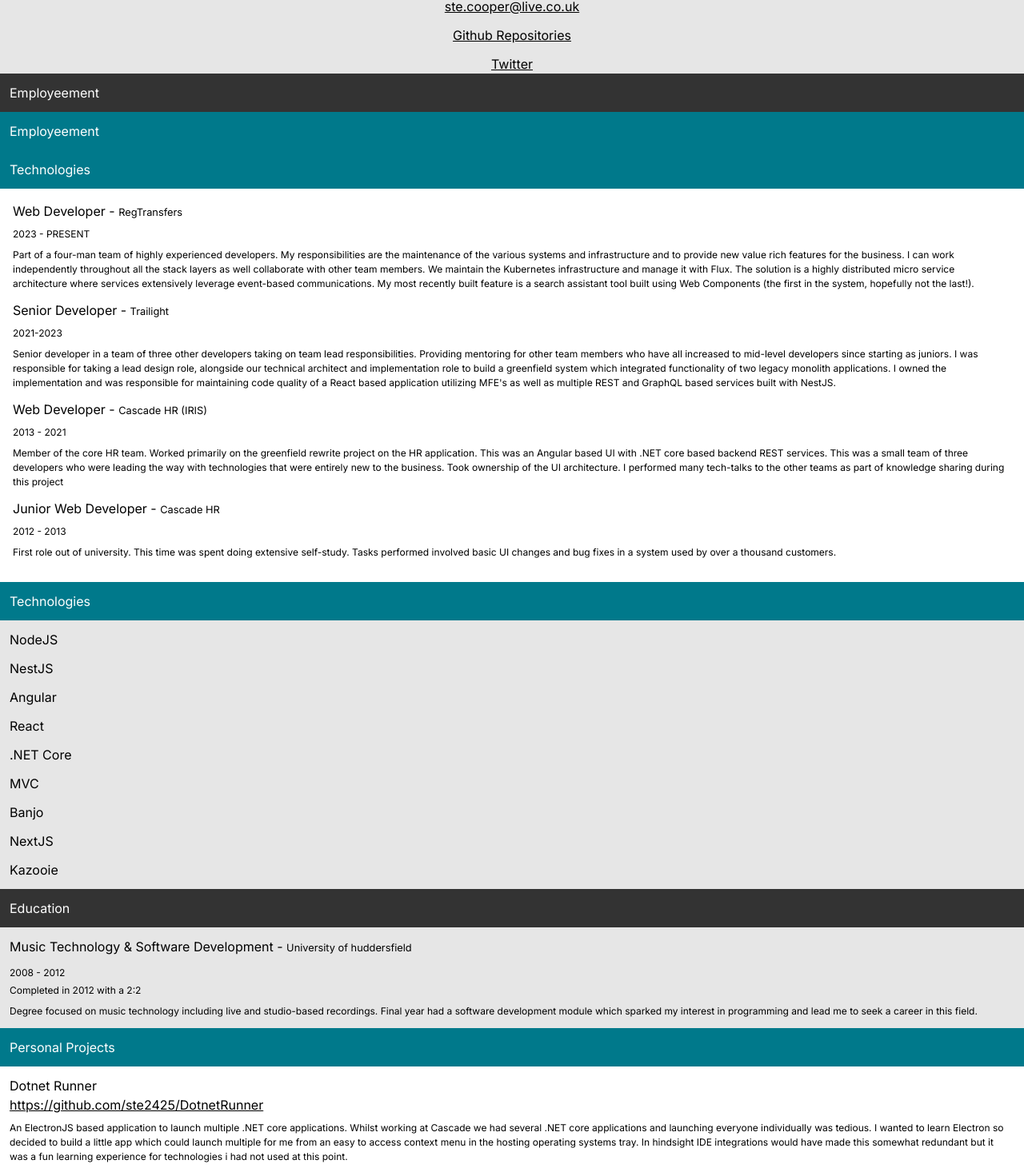
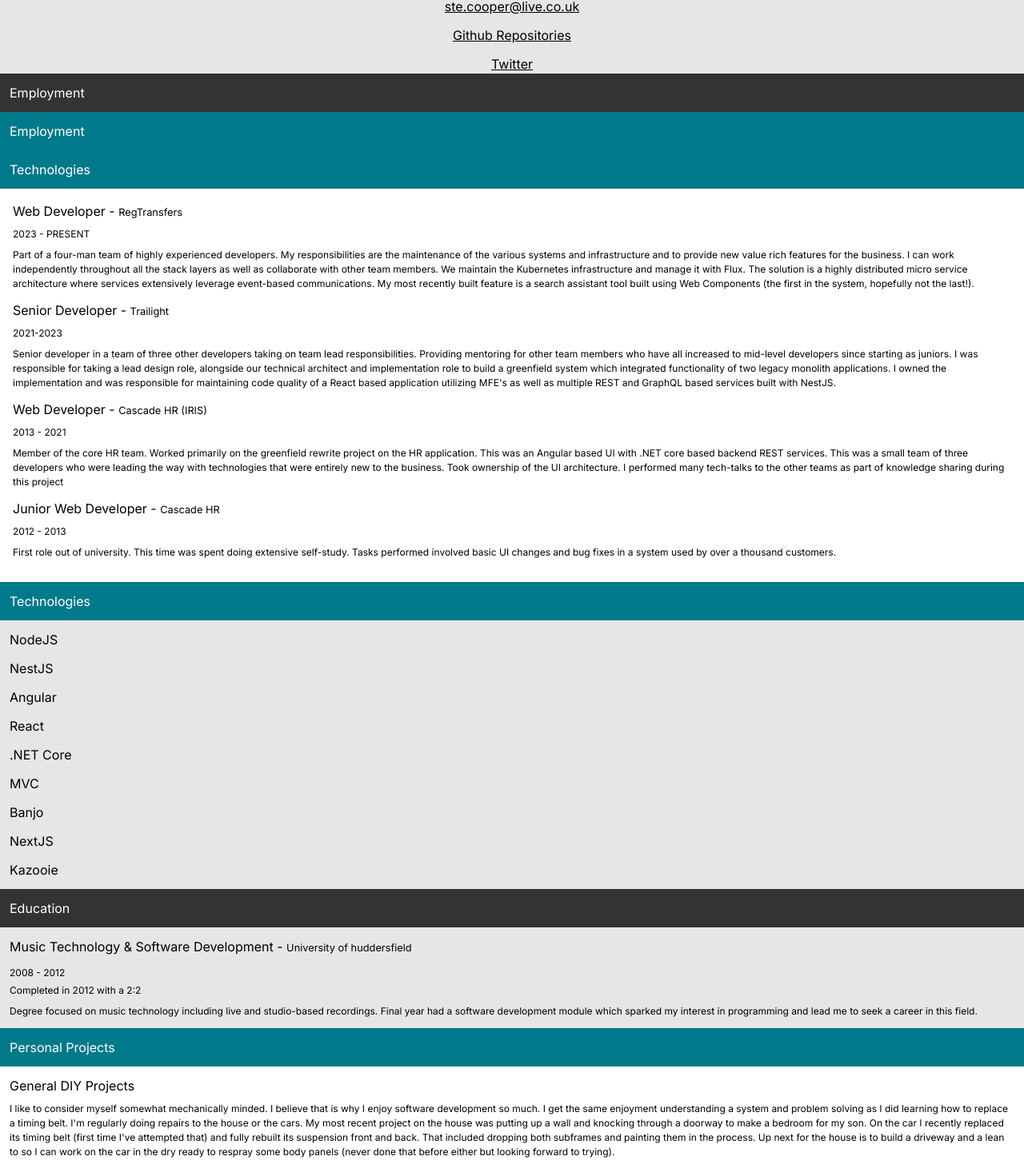
Before and after one commit to ste2425/CV, a Next.js app: page /CV/ in a window 1280 px wide. Shown: the part 476-1942 px from the top of the page at 80% size. Built offline with nearby package versions, Linux system fonts and the light colour scheme.

Commit message:
Add general projects and clean up

```diff
--- a/pdfGen.js
+++ b/pdfGen.js
@@ -9,6 +9,7 @@
   await page.waitForSelector('.fs-1.p-5.text-center');
 
   await page.evaluate(() => {
+    document.querySelector('h1.pb-1').classList.remove('pb-1');
     document.querySelector('.generated-message').classList.remove('d-none'); // Show the auto generated message
     document.querySelector('.generate-message').classList.add('d-none'); // Hide the download pdf button
   });
--- a/src/pages/index.tsx
+++ b/src/pages/index.tsx
@@ -26,7 +26,7 @@
 
 interface IProject {
   name: string,
-  url: string,
+  url?: string,
   description: string
 }
 
@@ -126,10 +126,10 @@
       </Row>
       <Row>
         <Col xs={8} className="d-none d-md-flex gray text-white justify-content-center align-items-center">
-          <h2 className="fs-4 p-3">Employeement</h2>
+          <h2 className="fs-4 p-3">Employment</h2>
         </Col>
         <Col xs={12} className="d-md-none blue text-white d-flex justify-content-center align-items-center">
-          <h2 className="fs-4 p-3">Employeement</h2>
+          <h2 className="fs-4 p-3">Employment</h2>
         </Col>
         <Col xs={4} className="d-none d-md-flex blue text-white d-flex justify-content-center align-items-center">
           <h2 className="fs-4 p-3">Technologies</h2>
@@ -233,6 +233,9 @@
     ],
     knownTechnologies: ['NodeJS', 'NestJS', 'Angular', 'React', '.NET Core', 'MVC', 'Banjo', 'NextJS', 'Kazooie'],
     projects: [{
+      name: 'General DIY Projects',
+      description: 'I like to consider myself somewhat mechanically minded. I believe that is why I enjoy software development so much. I get the same enjoyment understanding a system and problem solving as I did learning how to replace a timing belt. I\'m regularly doing repairs to the house or the cars. My most recent project on the house was putting up a wall and knocking through a doorway to make a bedroom for my son. On the car I recently replaced its timing belt (first time I\'ve attempted that) and fully rebuilt its suspension front and back. That included dropping both subframes and painting them in the process. Up next for the house is to build a driveway and a lean to so I can work on the car in the dry ready to respray some body panels (never done that before either but looking forward to trying).'
+    }, {
       name: 'Dotnet Runner',
       url: 'https://github.com/ste2425/DotnetRunner',
       description: 'An ElectronJS based application to launch multiple .NET core applications. Whilst working at Cascade we had several .NET core applications and launching everyone individually was tedious. I wanted to learn Electron so decided to build a little app which could launch multiple for me from an easy to access context menu in the hosting operating systems tray. In hindsight IDE integrations would have made this somewhat redundant but it was a fun learning experience for technologies i had not used at this point. '
@@ -273,7 +276,7 @@
       name: 'Web Developer',
       company: 'RegTransfers',
       date: '2023 - PRESENT',
-      description: 'Part of a four-man team of highly experienced developers. My responsibilities are the maintenance of the various systems and infrastructure and to provide new value rich features for the business. I can work independently throughout all the stack layers as well collaborate with other team members. We maintain the Kubernetes infrastructure and manage it with Flux. The solution is a highly distributed micro service architecture where services extensively leverage event-based communications. My most recently built feature is a search assistant tool built using Web Components (the first in the system, hopefully not the last!). '
+      description: 'Part of a four-man team of highly experienced developers. My responsibilities are the maintenance of the various systems and infrastructure and to provide new value rich features for the business. I can work independently throughout all the stack layers as well as collaborate with other team members. We maintain the Kubernetes infrastructure and manage it with Flux. The solution is a highly distributed micro service architecture where services extensively leverage event-based communications. My most recently built feature is a search assistant tool built using Web Components (the first in the system, hopefully not the last!). '
     }, {
       name: 'Senior Developer',
       company: 'Trailight',
```
